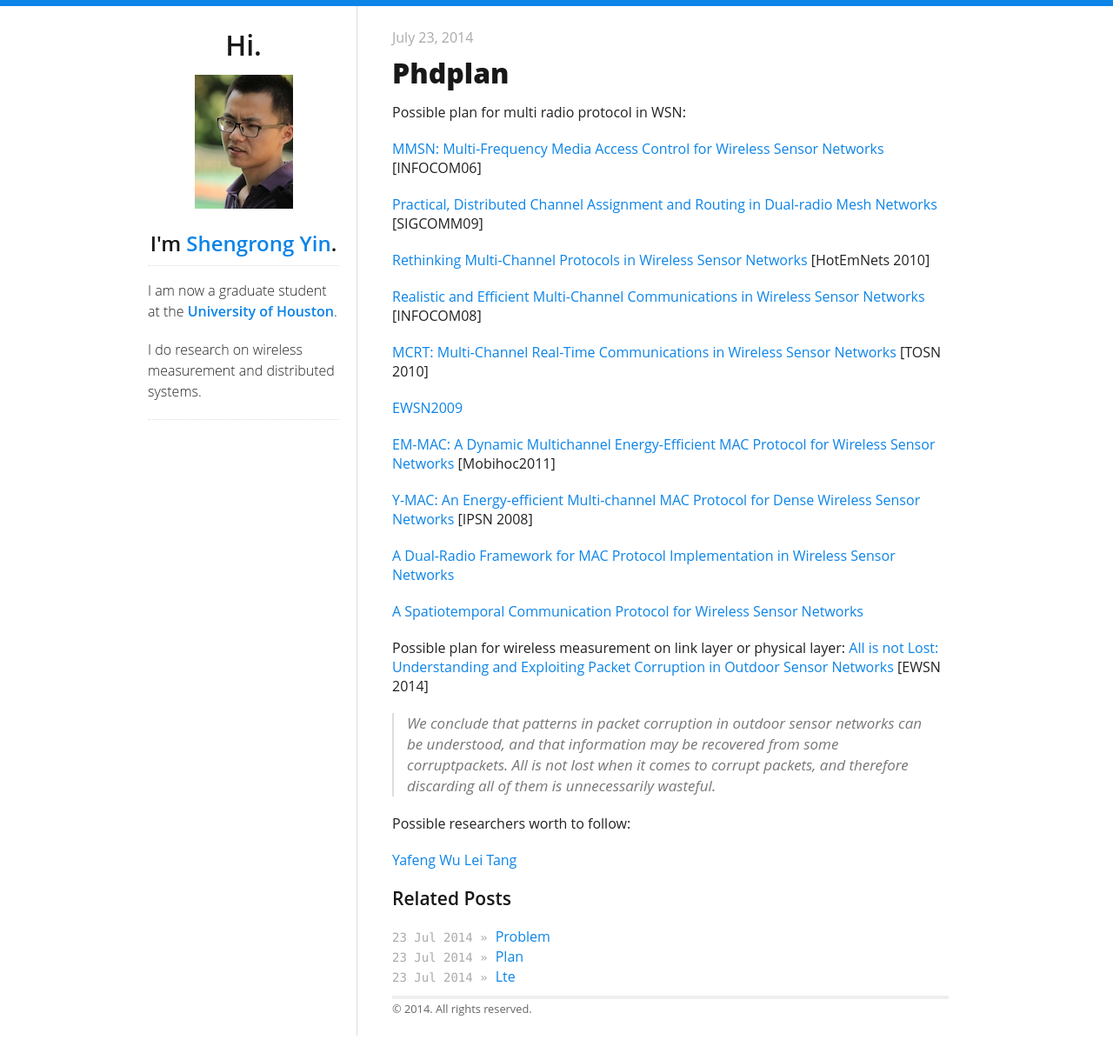
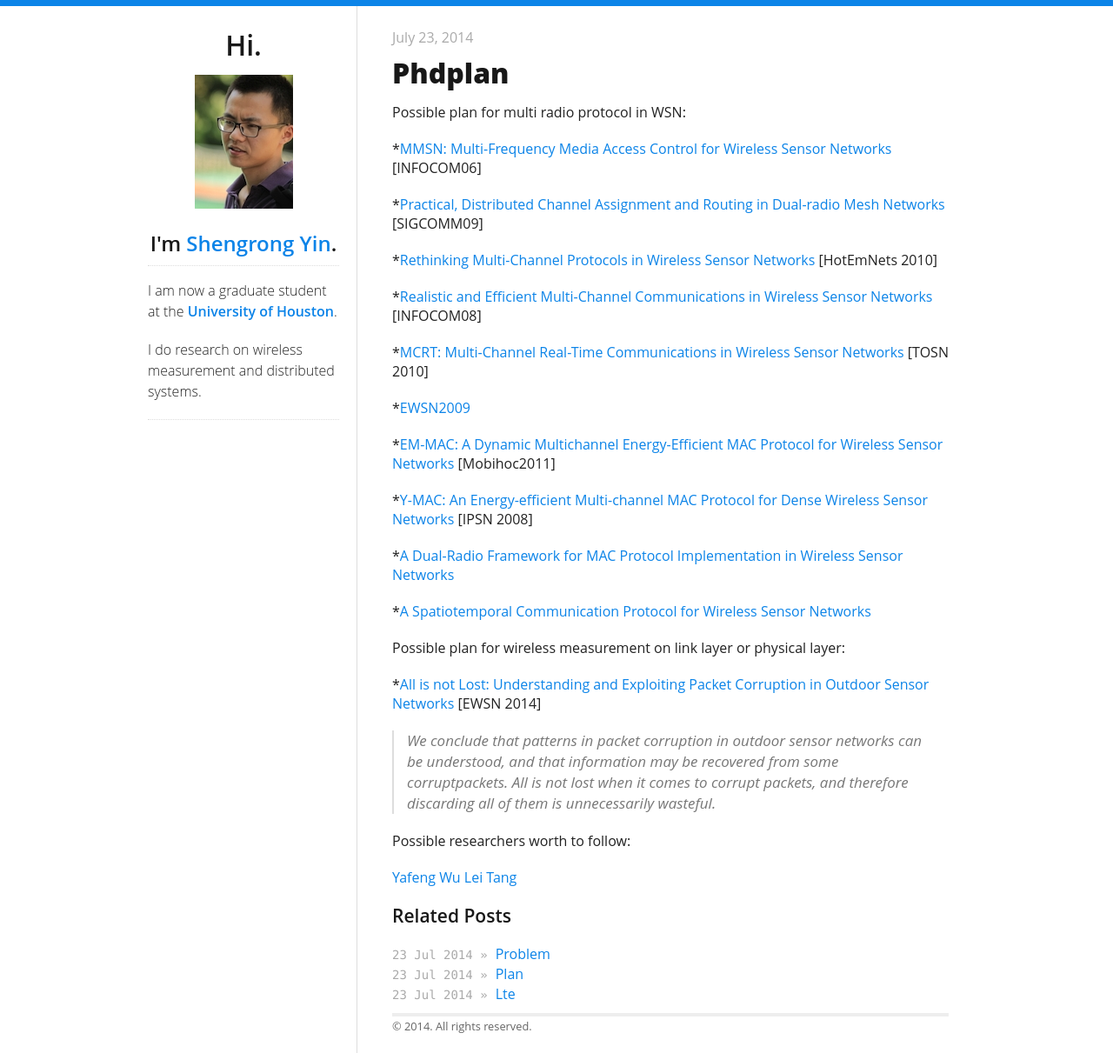
Before and after one commit to syin2/yinshengrong.github.io, a Jekyll site: the page built from _posts/2014-07-23-phdplan.md, in a window 1280 px wide. Shown: the whole page at 87% size. Built offline with Jekyll 4.4.1, drawn with Linux system fonts in a browser that asks for light colours; Markdown is read by kramdown in place of the engine named in the settings.

Commit message:
add bullet points

```diff
--- a/_posts/2014-07-23-phdplan.md
+++ b/_posts/2014-07-23-phdplan.md
@@ -5,28 +5,30 @@
 
 Possible plan for multi radio protocol in WSN:
 
-[MMSN: Multi-Frequency Media Access Control for Wireless Sensor Networks](http://www.cs.virginia.edu/wsn/docs/papers/infocom06-mmsn.pdf) [INFOCOM06]
+*[MMSN: Multi-Frequency Media Access Control for Wireless Sensor Networks](http://www.cs.virginia.edu/wsn/docs/papers/infocom06-mmsn.pdf) [INFOCOM06]
 
-[Practical, Distributed Channel Assignment and Routing in Dual-radio Mesh Networks](http://www.news.cs.nyu.edu/~aditya/Research_files/dhananjay_sigcomm09-roma.pdf) [SIGCOMM09]
+*[Practical, Distributed Channel Assignment and Routing in Dual-radio Mesh Networks](http://www.news.cs.nyu.edu/~aditya/Research_files/dhananjay_sigcomm09-roma.pdf) [SIGCOMM09]
 
-[Rethinking Multi-Channel Protocols in Wireless Sensor Networks](http://research.microsoft.com/pubs/157581/2010_hotemnets_vir[1].pdf) [HotEmNets 2010]
+*[Rethinking Multi-Channel Protocols in Wireless Sensor Networks](http://research.microsoft.com/pubs/157581/2010_hotemnets_vir[1].pdf) [HotEmNets 2010]
 
-[Realistic and Efficient Multi-Channel Communications in Wireless Sensor Networks](http://ieeexplore.ieee.org/xpls/abs_all.jsp?arnumber=4509770) [INFOCOM08]
+*[Realistic and Efficient Multi-Channel Communications in Wireless Sensor Networks](http://ieeexplore.ieee.org/xpls/abs_all.jsp?arnumber=4509770) [INFOCOM08]
 
-[MCRT: Multi-Channel Real-Time Communications in Wireless Sensor Networks](http://www2.ece.ohio-state.edu/~xwang/papers/tosn_mcrt.pdf) [TOSN 2010]
+*[MCRT: Multi-Channel Real-Time Communications in Wireless Sensor Networks](http://www2.ece.ohio-state.edu/~xwang/papers/tosn_mcrt.pdf) [TOSN 2010]
 
-[EWSN2009](http://web.eecs.utk.edu/~xwang/papers/ewsn09.pdf)
+*[EWSN2009](http://web.eecs.utk.edu/~xwang/papers/ewsn09.pdf)
 
-[EM-MAC: A Dynamic Multichannel Energy-Efficient MAC Protocol for Wireless Sensor Networks](http://www.owlnet.rice.edu/~ltang/publications/EM-MAC.pdf) [Mobihoc2011]
+*[EM-MAC: A Dynamic Multichannel Energy-Efficient MAC Protocol for Wireless Sensor Networks](http://www.owlnet.rice.edu/~ltang/publications/EM-MAC.pdf) [Mobihoc2011]
 
-[Y-MAC: An Energy-efficient Multi-channel MAC Protocol for Dense Wireless Sensor Networks](http://nslab.kaist.ac.kr/courses/2012/test/paperlist/1-18.pdf) [IPSN 2008]
+*[Y-MAC: An Energy-efficient Multi-channel MAC Protocol for Dense Wireless Sensor Networks](http://nslab.kaist.ac.kr/courses/2012/test/paperlist/1-18.pdf) [IPSN 2008]
 
-[A Dual-Radio Framework for MAC Protocol Implementation in Wireless Sensor Networks](http://indriya.comp.nus.edu.sg/motelab/html/manjunath/dr_icc.pdf)
+*[A Dual-Radio Framework for MAC Protocol Implementation in Wireless Sensor Networks](http://indriya.comp.nus.edu.sg/motelab/html/manjunath/dr_icc.pdf)
 
-[A Spatiotemporal Communication Protocol for Wireless Sensor Networks](http://www-users.cs.umn.edu/~tianhe/Papers/SPEED-TPDS-0195-1003.pdf)
+*[A Spatiotemporal Communication Protocol for Wireless Sensor Networks](http://www-users.cs.umn.edu/~tianhe/Papers/SPEED-TPDS-0195-1003.pdf)
 
 Possible plan for wireless measurement on link layer or physical layer:
-[All is not Lost: Understanding and Exploiting Packet Corruption in Outdoor Sensor Networks](http://user.it.uu.se/~frehe489/publications/hermans14all.pdf) [EWSN 2014]
+
+*[All is not Lost: Understanding and Exploiting Packet Corruption in Outdoor Sensor Networks](http://user.it.uu.se/~frehe489/publications/hermans14all.pdf) [EWSN 2014]
+
 >We conclude that patterns in packet corruption in outdoor sensor networks
 can be understood, and that information may be recovered from some corruptpackets. All is not lost when it comes to corrupt packets, and therefore discarding
 all of them is unnecessarily wasteful.
```
